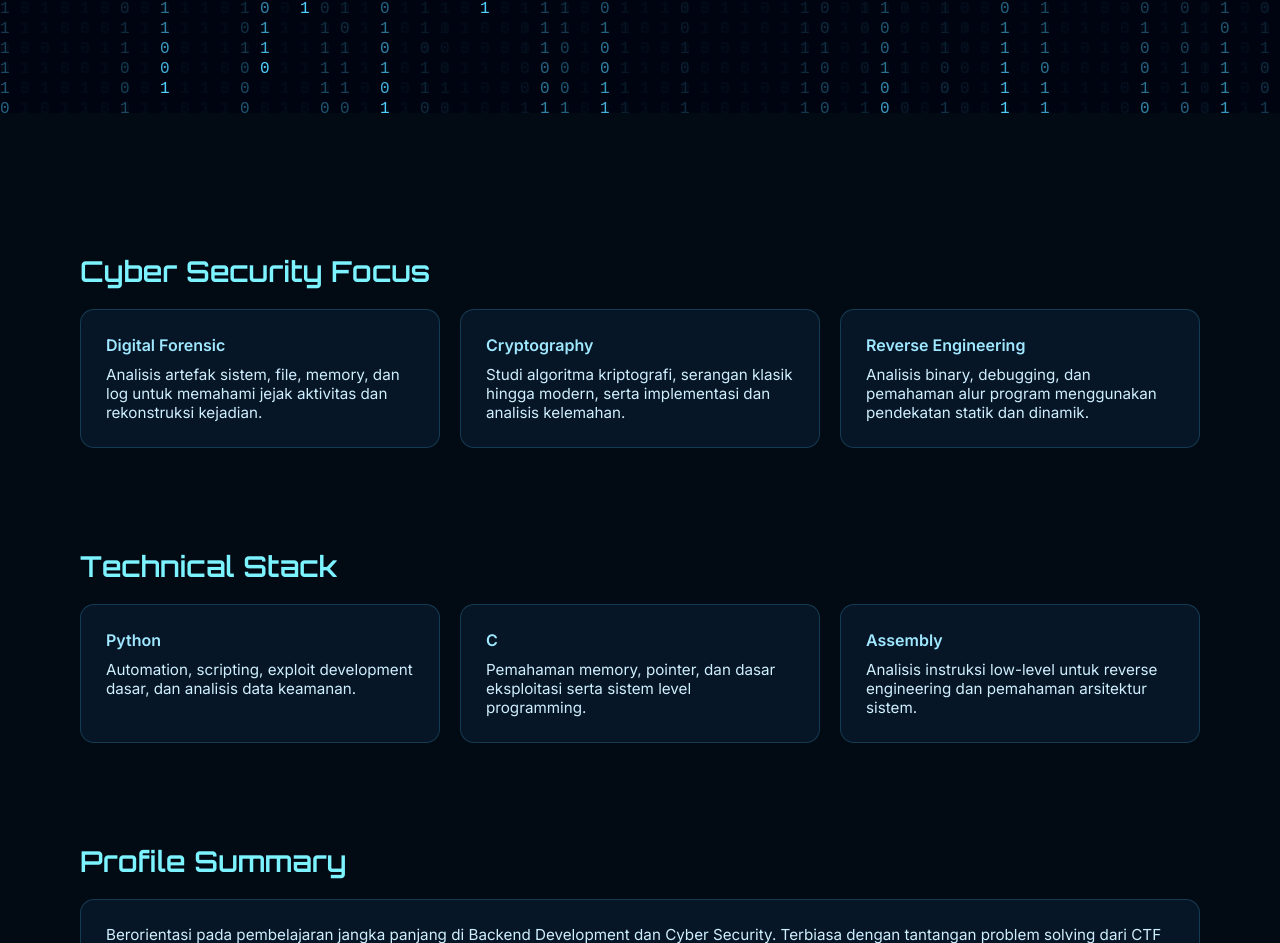
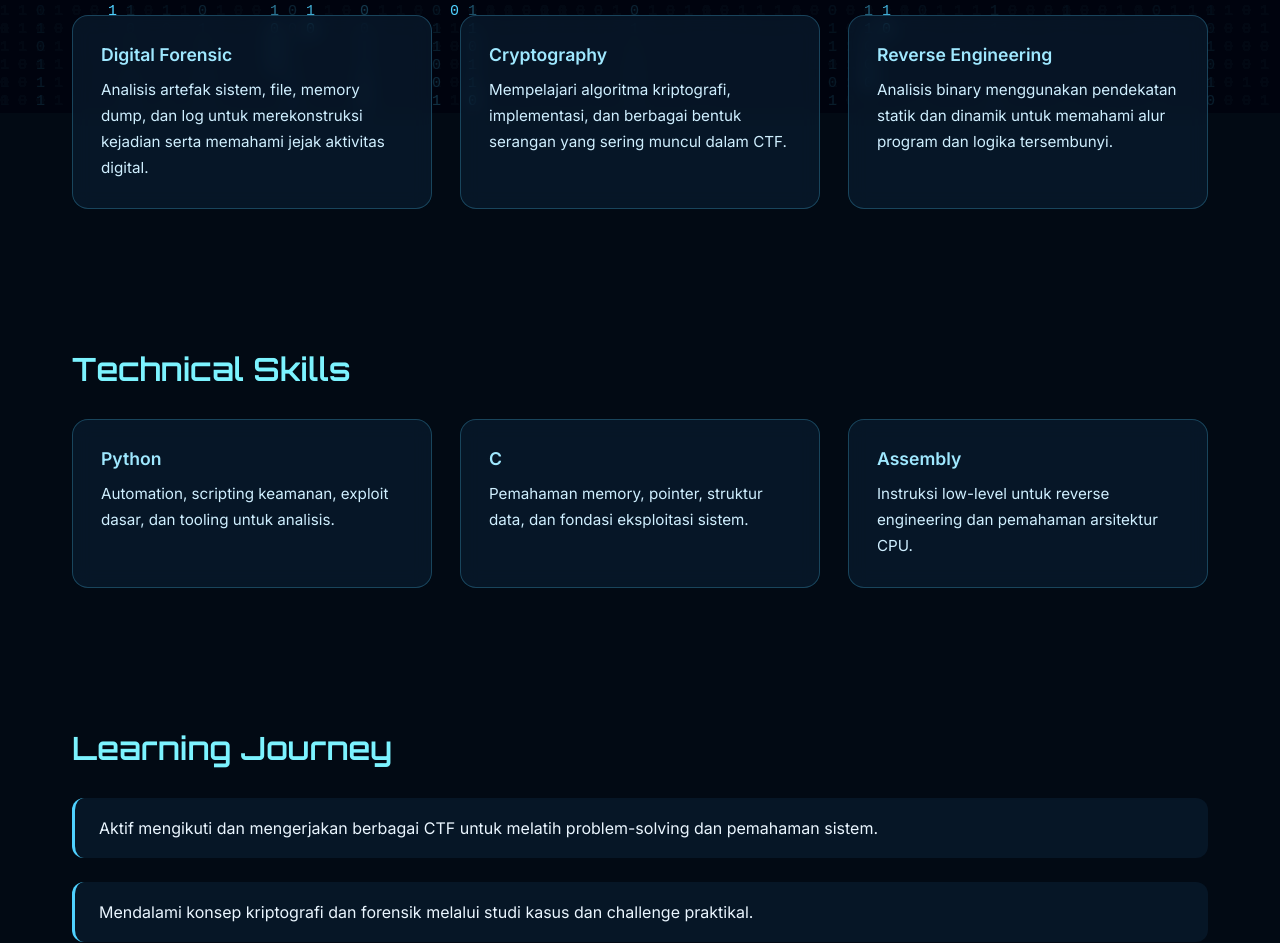
Before and after one commit to Poetr123/selfporto, a plain HTML site: page index.html in a window 1280 px wide. Shown: the part 687-1630 px from the top of the page. Drawn offline with Linux system fonts and the light colour scheme.

Commit message:
ubah dikit

```diff
--- a/index.html
+++ b/index.html
@@ -3,28 +3,30 @@
 <head>
 <meta charset="UTF-8">
 <meta name="viewport" content="width=device-width, initial-scale=1.0">
-<title>Ananda Putra Prawira | Cyber Security & Backend</title>
+<title>Ananda Putra Prawira | Cyber Security Portfolio</title>
 <link href="https://fonts.googleapis.com/css2?family=Orbitron:wght@400;600&family=Inter:wght@300;400;600&display=swap" rel="stylesheet">
 <style>
 *{margin:0;padding:0;box-sizing:border-box}
 body{font-family:Inter,sans-serif;background:#020a14;color:#eaf6ff;overflow-x:hidden}
-canvas{position:fixed;top:0;left:0;width:100%;height:100%;z-index:-1}
-.container{max-width:1200px;margin:auto;padding:40px}
-.hero{display:flex;flex-wrap:wrap;align-items:center;gap:40px;min-height:100vh}
-.hero img{width:200px;height:200px;border-radius:50%;object-fit:cover;border:3px solid #4fd1ff;box-shadow:0 0 30px rgba(79,209,255,.6)}
-.hero-text{flex:1}
-.hero-text h1{font-family:Orbitron,sans-serif;font-size:2.6rem;background:linear-gradient(90deg,#4fd1ff,#7cf3ff);-webkit-background-clip:text;color:transparent}
-.hero-text h2{margin-top:10px;font-weight:400;color:#9fe8ff}
-.hero-text p{margin-top:20px;line-height:1.7;color:#cfefff}
-.section{margin-top:100px}
-.section h3{font-family:Orbitron,sans-serif;font-size:1.8rem;margin-bottom:20px;color:#7cf3ff}
-.grid{display:grid;grid-template-columns:repeat(auto-fit,minmax(220px,1fr));gap:20px}
-.card{background:rgba(10,30,50,.65);backdrop-filter:blur(8px);padding:25px;border-radius:14px;border:1px solid rgba(79,209,255,.2);transition:.4s}
-.card:hover{transform:translateY(-8px);box-shadow:0 0 30px rgba(79,209,255,.3)}
-.card h4{color:#9fe8ff;margin-bottom:10px}
-.card p{font-size:.95rem;color:#cfefff}
-.footer{text-align:center;margin:100px 0 40px;color:#7cf3ff;font-size:.9rem}
-@media(max-width:768px){.hero{flex-direction:column;text-align:center}.hero-text h1{font-size:2.1rem}}
+canvas{position:fixed;top:0;left:0;width:100%;height:100%;z-index:-2}
+.container{max-width:1200px;margin:auto;padding:32px}
+.hero{display:grid;grid-template-columns:auto 1fr;gap:40px;align-items:center;padding:120px 0}
+.hero img{width:220px;height:220px;border-radius:50%;object-fit:cover;border:3px solid #4fd1ff;box-shadow:0 0 40px rgba(79,209,255,.6)}
+.hero-text h1{font-family:Orbitron,sans-serif;font-size:2.8rem;background:linear-gradient(90deg,#4fd1ff,#7cf3ff);-webkit-background-clip:text;color:transparent}
+.hero-text h2{margin-top:12px;font-weight:400;color:#9fe8ff}
+.hero-text p{margin-top:22px;line-height:1.8;color:#cfefff;max-width:700px}
+.section{margin:140px 0}
+.section h3{font-family:Orbitron,sans-serif;font-size:2rem;margin-bottom:30px;color:#7cf3ff}
+.grid{display:grid;grid-template-columns:repeat(auto-fit,minmax(260px,1fr));gap:28px}
+.card{background:rgba(10,30,50,.65);backdrop-filter:blur(10px);padding:28px;border-radius:16px;border:1px solid rgba(79,209,255,.25);opacity:0;transform:translateY(40px);transition:.7s}
+.card.show{opacity:1;transform:none}
+.card h4{color:#9fe8ff;margin-bottom:12px;font-size:1.1rem}
+.card p{font-size:.95rem;line-height:1.7;color:#cfefff}
+.timeline{display:flex;flex-direction:column;gap:24px}
+.timeline-item{background:rgba(10,30,50,.6);border-left:3px solid #4fd1ff;padding:20px 24px;border-radius:12px;opacity:0;transform:translateX(-40px);transition:.7s}
+.timeline-item.show{opacity:1;transform:none}
+.footer{text-align:center;margin:120px 0 40px;color:#7cf3ff;font-size:.9rem}
+@media(max-width:768px){.hero{grid-template-columns:1fr;text-align:center;padding:80px 0}.hero img{margin:auto}.hero-text h1{font-size:2.2rem}}
 </style>
 </head>
 <body>
@@ -35,35 +37,42 @@ canvas{position:fixed;top:0;left:0;width:100%;height:100%;z-index:-1}
 <div class="hero-text">
 <h1>Ananda Putra Prawira</h1>
 <h2>Cyber Security & Backend Enthusiast</h2>
-<p>CTF player dengan fokus proses belajar di bidang Cyber Security dan Backend Development. Memiliki ketertarikan utama pada Forensic Analysis, Cryptography, dan Reverse Engineering. Sedang mempelajari Python, C, dan Assembly untuk memahami sistem secara mendalam dari level aplikasi hingga low-level execution.</p>
+<p>CTF player yang berfokus pada pembelajaran mendalam di bidang keamanan siber dan backend. Ketertarikan utama berada pada Forensic Analysis, Cryptography, dan Reverse Engineering dengan pendekatan teknis dari high-level hingga low-level system.</p>
 </div>
 </section>
 <section class="section">
-<h3>Cyber Security Focus</h3>
+<h3>Cyber Security Interests</h3>
 <div class="grid">
-<div class="card"><h4>Digital Forensic</h4><p>Analisis artefak sistem, file, memory, dan log untuk memahami jejak aktivitas dan rekonstruksi kejadian.</p></div>
-<div class="card"><h4>Cryptography</h4><p>Studi algoritma kriptografi, serangan klasik hingga modern, serta implementasi dan analisis kelemahan.</p></div>
-<div class="card"><h4>Reverse Engineering</h4><p>Analisis binary, debugging, dan pemahaman alur program menggunakan pendekatan statik dan dinamik.</p></div>
+<div class="card"><h4>Digital Forensic</h4><p>Analisis artefak sistem, file, memory dump, dan log untuk merekonstruksi kejadian serta memahami jejak aktivitas digital.</p></div>
+<div class="card"><h4>Cryptography</h4><p>Mempelajari algoritma kriptografi, implementasi, dan berbagai bentuk serangan yang sering muncul dalam CTF.</p></div>
+<div class="card"><h4>Reverse Engineering</h4><p>Analisis binary menggunakan pendekatan statik dan dinamik untuk memahami alur program dan logika tersembunyi.</p></div>
 </div>
 </section>
 <section class="section">
-<h3>Technical Stack</h3>
+<h3>Technical Skills</h3>
 <div class="grid">
-<div class="card"><h4>Python</h4><p>Automation, scripting, exploit development dasar, dan analisis data keamanan.</p></div>
-<div class="card"><h4>C</h4><p>Pemahaman memory, pointer, dan dasar eksploitasi serta sistem level programming.</p></div>
-<div class="card"><h4>Assembly</h4><p>Analisis instruksi low-level untuk reverse engineering dan pemahaman arsitektur sistem.</p></div>
+<div class="card"><h4>Python</h4><p>Automation, scripting keamanan, exploit dasar, dan tooling untuk analisis.</p></div>
+<div class="card"><h4>C</h4><p>Pemahaman memory, pointer, struktur data, dan fondasi eksploitasi sistem.</p></div>
+<div class="card"><h4>Assembly</h4><p>Instruksi low-level untuk reverse engineering dan pemahaman arsitektur CPU.</p></div>
 </div>
 </section>
 <section class="section">
-<h3>Profile Summary</h3>
-<div class="card">
-<p>Berorientasi pada pembelajaran jangka panjang di Backend Development dan Cyber Security. Terbiasa dengan tantangan problem solving dari CTF dan eksplorasi sistem. Fokus membangun fondasi teknis yang kuat dan profesionalisme dalam dunia industri teknologi.</p>
+<h3>Learning Journey</h3>
+<div class="timeline">
+<div class="timeline-item"><p>Aktif mengikuti dan mengerjakan berbagai CTF untuk melatih problem-solving dan pemahaman sistem.</p></div>
+<div class="timeline-item"><p>Mendalami konsep kriptografi dan forensik melalui studi kasus dan challenge praktikal.</p></div>
+<div class="timeline-item"><p>Fokus membangun fondasi reverse engineering dan backend system secara bertahap.</p></div>
 </div>
 </section>
-<div class="footer">© 2026 Ananda Putra Prawira | Portfolio</div>
+<section class="section">
+<h3>Professional Summary</h3>
+<div class="card"><p>Berorientasi pada pengembangan diri jangka panjang di industri teknologi dan keamanan siber. Mengutamakan pemahaman konsep, etika, dan profesionalisme dengan latar belakang CTF dan eksplorasi sistem.</p></div>
+</section>
+<div class="footer">© 2026 Ananda Putra Prawira • Cyber Security Portfolio</div>
 </div>
 <script>
-const canvas=document.getElementById('binary'),ctx=canvas.getContext('2d');let w,h;function resize(){w=canvas.width=window.innerWidth;h=canvas.height=window.innerHeight}window.addEventListener('resize',resize);resize();const cols=Math.floor(w/20);const drops=Array(cols).fill(1);function draw(){ctx.fillStyle='rgba(2,10,20,0.15)';ctx.fillRect(0,0,w,h);ctx.fillStyle='#4fd1ff';ctx.font='16px monospace';for(let i=0;i<drops.length;i++){const text=Math.random()>0.5?'1':'0';ctx.fillText(text,i*20,drops[i]*20);if(drops[i]*20>h&&Math.random()>0.975)drops[i]=0;drops[i]++}}setInterval(draw,50)
+const canvas=document.getElementById('binary'),ctx=canvas.getContext('2d');let w,h;function resize(){w=canvas.width=window.innerWidth;h=canvas.height=window.innerHeight}window.addEventListener('resize',resize);resize();const cols=Math.floor(w/18);const drops=Array(cols).fill(1);function draw(){ctx.fillStyle='rgba(2,10,20,0.18)';ctx.fillRect(0,0,w,h);ctx.fillStyle='#4fd1ff';ctx.font='15px monospace';for(let i=0;i<drops.length;i++){const t=Math.random()>0.5?'1':'0';ctx.fillText(t,i*18,drops[i]*18);if(drops[i]*18>h&&Math.random()>0.97)drops[i]=0;drops[i]++}}setInterval(draw,45);
+const observer=new IntersectionObserver(entries=>{entries.forEach(e=>{if(e.isIntersecting)e.target.classList.add('show')})},{threshold:.2});document.querySelectorAll('.card,.timeline-item').forEach(el=>observer.observe(el));
 </script>
 </body>
 </html>
```
